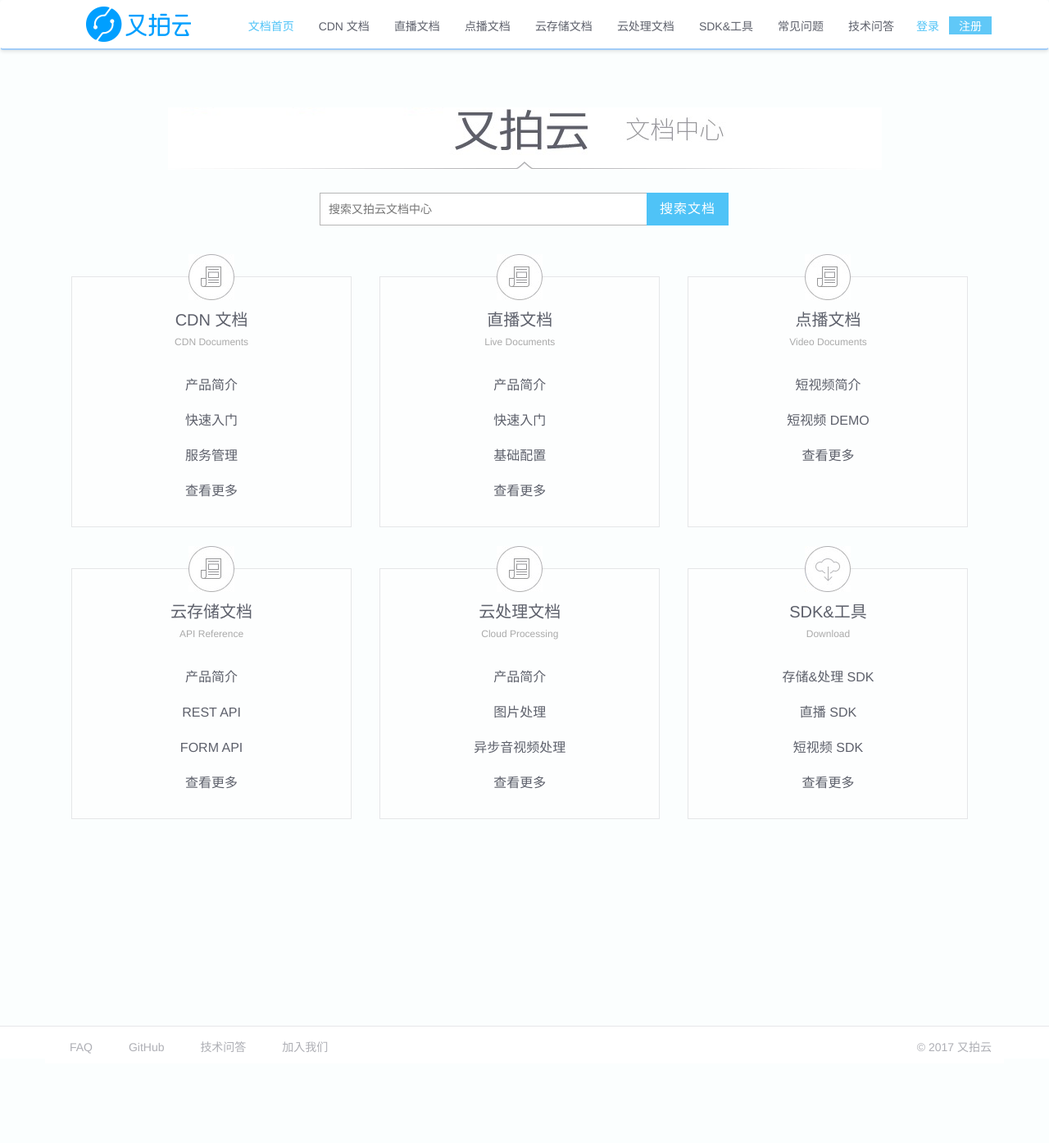
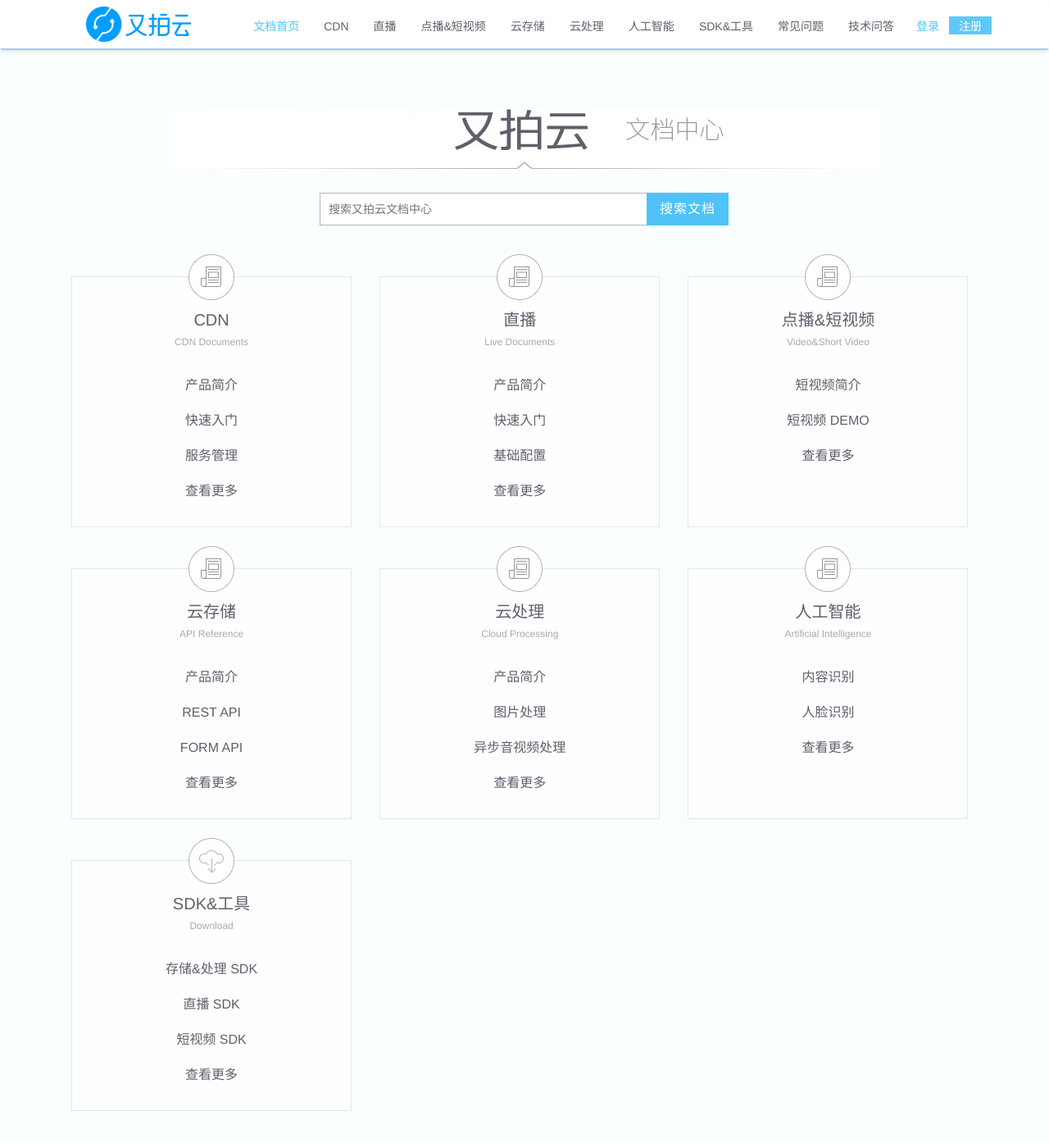
Before and after one commit to upyun/docs, an MkDocs documentation site: the page built from sources/index.md, in a window 1280 px wide and 1400 px high. Shown: the top 1394 px of the window at 82% size. Built offline with MkDocs 1.6.1, drawn with Linux system fonts in a browser that asks for light colours; old or Windows-style settings are respelled for this version of MkDocs.

Commit message:
Video 1.0.2 and Storage 2.11.1 and  AI 1.0  update

```diff
--- a/mkdocs.yml
+++ b/mkdocs.yml
@@ -8,7 +8,7 @@
 pages:
 
 - '文档首页': 'index.md'
-- 'CDN 文档':
+- 'CDN':
     - '内容总览': 'cdn/index.md'
     - '产品介绍': 'cdn/product.md'
     - '快速入门': 'cdn/guide.md'
@@ -21,16 +21,16 @@
     - '证书服务': 'cdn/ssl.md'
     - '辅助工具': 'cdn/tools.md'
     - '常见问题': 'cdn/faq.md'
-- '直播文档':
+- '直播':
     - '产品简介': 'live/Introduction.md'
     - '快速入门': 'live/guide.md'
     - '基础配置': 'live/primary.md'
     - '增值服务': 'live/advanced.md'
     - '移动端 sdk': 'live/mobile-sdk.md'
-- '点播文档':
+- '点播&短视频':
     - '短视频简介': 'video/index.md'
     - '短视频 DEMO': 'video/short_video_demo.md'
-- '云存储文档':
+- '云存储':
     - '产品简介': 'api/index.md'
     - '快速入门': 'api/quick_start.md'
     - '开发者指南': 'api/developer_guide.md'
@@ -46,18 +46,19 @@
     - '微信小程序': 'api/small_program.md'
     - '移动流量': 'mobile-stats/index.md'
     - '短信服务': 'sms/index.md'
-- '云处理文档':
+- '云处理':
     - '产品简介': 'cloud/index.md'
     - '认证鉴权': 'cloud/authorization.md'
     - '图片处理': 'cloud/image.md'
     - '异步音视频处理': 'cloud/av.md'
     - '同步视频处理': 'cloud/sync_video.md'
     - '同步音频处理': 'cloud/sync_audio.md'
-    - '内容识别': 'cloud/audit.md'
-    - '人脸识别': 'cloud/face_detect.md'
     - '压缩解压缩': 'cloud/unzip.md'
     - '文件拉取': 'cloud/spider.md'
     - '音视频处理（已弃用）': 'cloud/av_pretreatment.md'
+- '人工智能':
+    - '内容识别': 'ai/audit.md'
+    - '人脸识别': 'ai/face_detect.md'
 - 'SDK&工具':
     - 'SDK&工具': 'download/index.md'
 - '常见问题':
--- a/sources/index.md
+++ b/sources/index.md
@@ -7,7 +7,7 @@
 <div class="minecraft clearfix">
     <div class="section section-api">
         <i class="upicon upicon-api"></i>
-        <h3>CDN 文档</h3>
+        <h3>CDN</h3>
         <h4>CDN Documents</h4>
         <ul class="list-unstyled">
             <li><a href="/cdn/product/">产品简介</a></li>
@@ -18,7 +18,7 @@
     </div>
     <div class="section section-api">
         <i class="upicon upicon-api"></i>
-        <h3>直播文档</h3>
+        <h3>直播</h3>
         <h4>Live Documents</h4>
         <ul class="list-unstyled">
             <li><a href="/live/Introduction/">产品简介</a></li>
@@ -29,8 +29,8 @@
     </div>
 	<div class="section section-api">
         <i class="upicon upicon-api"></i>
-        <h3>点播文档</h3>
-        <h4>Video Documents</h4>
+        <h3>点播&短视频</h3>
+        <h4>Video&Short Video</h4>
         <ul class="list-unstyled">
             <li><a href="/video/">短视频简介</a></li>
             <li><a href="/video/short_video_demo/">短视频 DEMO</a></li>
@@ -39,7 +39,7 @@
     </div>
     <div class="section section-api">
         <i class="upicon upicon-api"></i>
-        <h3>云存储文档</h3>
+        <h3>云存储</h3>
         <h4>API Reference</h4>
         <ul class="list-unstyled">
 			<li><a href="/api/">产品简介</a></li>
@@ -50,13 +50,23 @@
     </div>
     <div class="section section-api">
         <i class="upicon upicon-api"></i>
-        <h3>云处理文档</h3>
+        <h3>云处理</h3>
         <h4>Cloud Processing</h4>
         <ul class="list-unstyled">
             <li><a href="/cloud/">产品简介</a></li>
             <li><a href="/cloud/image/">图片处理</a></li>
             <li><a href="/cloud/av/">异步音视频处理</a></li>
             <li><a href="/cloud/">查看更多</a></li>
+        </ul>
+    </div>
+    <div class="section section-api">
+        <i class="upicon upicon-api"></i>
+        <h3>人工智能</h3>
+        <h4>Artificial Intelligence</h4>
+        <ul class="list-unstyled">
+            <li><a href="/ai/audit">内容识别</a></li>
+            <li><a href="/ai/face-detect">人脸识别</a></li>
+            <li><a href="/ai/">查看更多</a></li>
         </ul>
     </div>
     <div class="section section-download">
```
Also changed, not shown: sources/ai/audit.md (renamed from sources/cloud/audit.md, +16 -12 lines), sources/api/form_api.md (+1 -1 lines), sources/video/index.md (+1 -1 lines), sources/ai/face_detect.md (renamed from sources/cloud/face_detect.md).
